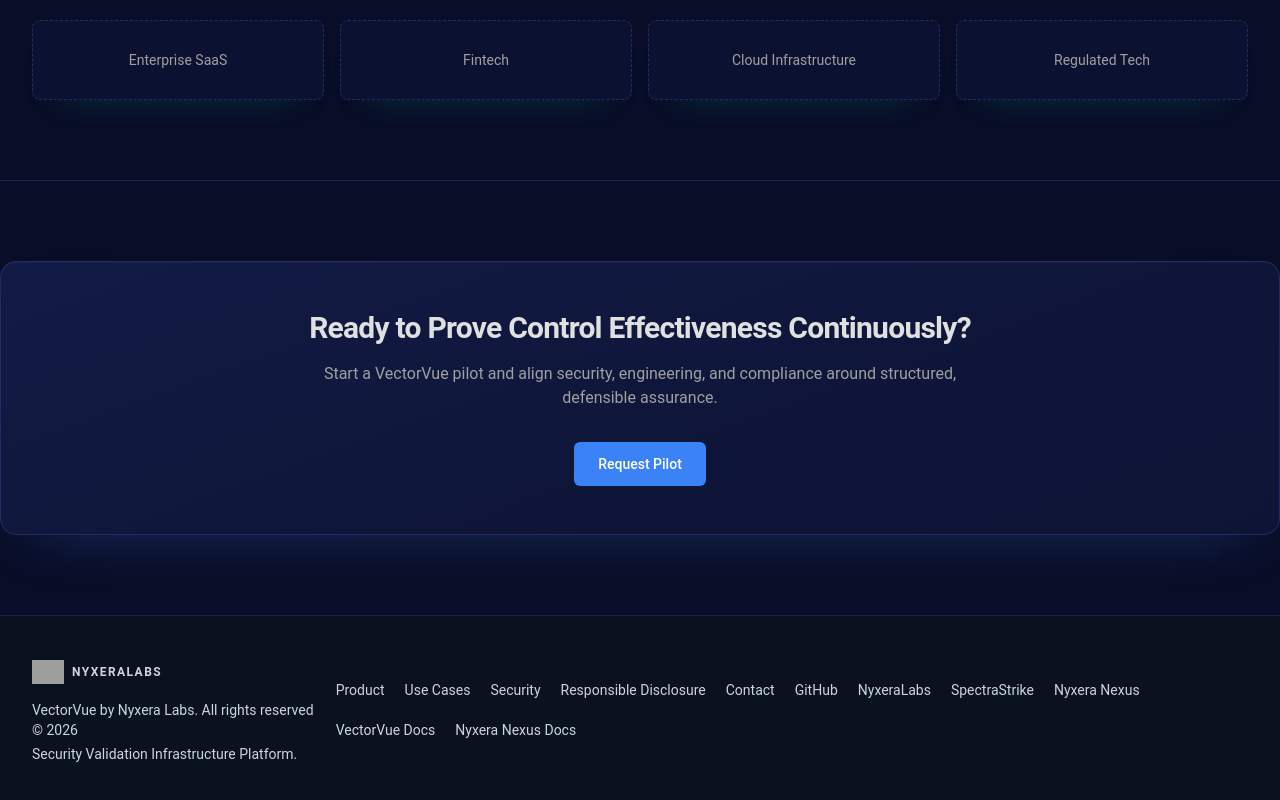
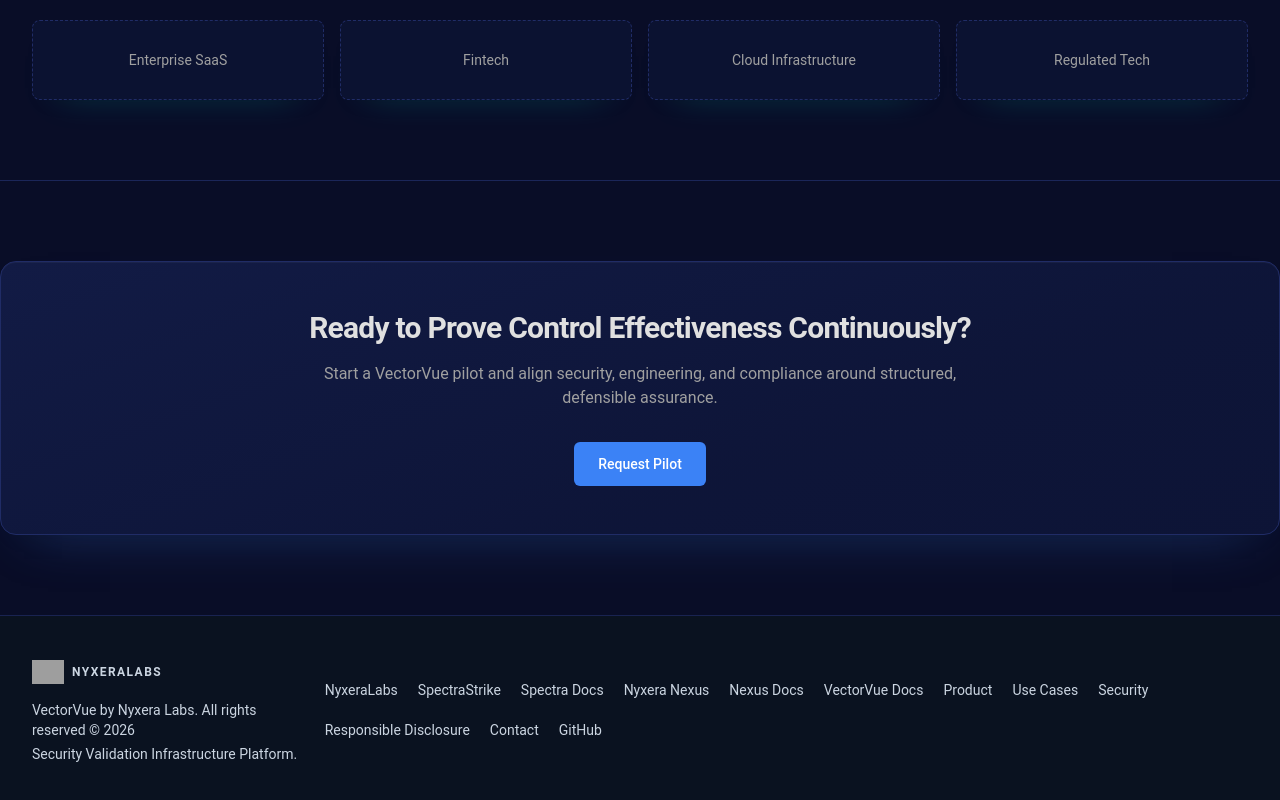
Before and after one commit to JoseMariaMicoli/VectorVue-Website, a Next.js app: page / in a window 1280 px wide. Shown: the part 3443-4243 px from the top of the page. Built offline with nearby package versions, Linux system fonts and the light colour scheme; grey boxes are pictures that could not be loaded.

Commit message:
fix: docs rendering, nexus domains, logo scaling, nav/footer standardization

```diff
--- a/components/footer.tsx
+++ b/components/footer.tsx
@@ -18,39 +18,30 @@
           <p className="mt-1">Security Validation Infrastructure Platform.</p>
         </div>
         <div className="flex flex-wrap gap-5">
-          <Link href="/product" className="hover:text-white">
-            Product
-          </Link>
-          <Link href="/use-cases" className="hover:text-white">
-            Use Cases
-          </Link>
-          <Link href="/security" className="hover:text-white">
-            Security
-          </Link>
-          <Link href="/security-policy" className="hover:text-white">
-            Responsible Disclosure
-          </Link>
-          <Link href="/contact" className="hover:text-white">
-            Contact
-          </Link>
-          <a href={siteConfig.githubUrl} className="hover:text-white">
-            GitHub
-          </a>
           <a href="https://nyxera.cloud" className="hover:text-white">
             NyxeraLabs
           </a>
           <a href="https://spectrastrike.nyxera.cloud" className="hover:text-white">
             SpectraStrike
           </a>
-          <a href="https://nyxera-nexus.nyxera.cloud" className="hover:text-white">
+          <a href="https://docs.spectrastrike.nyxera.cloud" className="hover:text-white">
+            Spectra Docs
+          </a>
+          <a href="https://nexus.nyxera.cloud" className="hover:text-white">
             Nyxera Nexus
+          </a>
+          <a href="https://docs.nexus.nyxera.cloud" className="hover:text-white">
+            Nexus Docs
           </a>
           <a href="https://docs.vectorvue.nyxera.cloud" className="hover:text-white">
             VectorVue Docs
           </a>
-          <a href="https://docs.nyxera-nexus.nyxera.cloud" className="hover:text-white">
-            Nyxera Nexus Docs
-          </a>
+          <Link href="/product" className="hover:text-white">Product</Link>
+          <Link href="/use-cases" className="hover:text-white">Use Cases</Link>
+          <Link href="/security" className="hover:text-white">Security</Link>
+          <Link href="/security-policy" className="hover:text-white">Responsible Disclosure</Link>
+          <Link href="/contact" className="hover:text-white">Contact</Link>
+          <a href={siteConfig.githubUrl} className="hover:text-white">GitHub</a>
         </div>
       </Container>
     </footer>
--- a/lib/site.ts
+++ b/lib/site.ts
@@ -13,6 +13,6 @@
   { href: '/contact', label: 'Request Pilot', external: false },
   { href: 'https://docs.vectorvue.nyxera.cloud', label: 'Documentation', external: true },
   { href: 'https://spectrastrike.nyxera.cloud', label: 'SpectraStrike', external: true },
-  { href: 'https://nyxera-nexus.nyxera.cloud', label: 'Nyxera Nexus', external: true },
-  { href: 'https://docs.nyxera-nexus.nyxera.cloud', label: 'Nexus Docs', external: true }
+  { href: 'https://nexus.nyxera.cloud', label: 'Nyxera Nexus', external: true },
+  { href: 'https://docs.nexus.nyxera.cloud', label: 'Nexus Docs', external: true }
 ];
```
